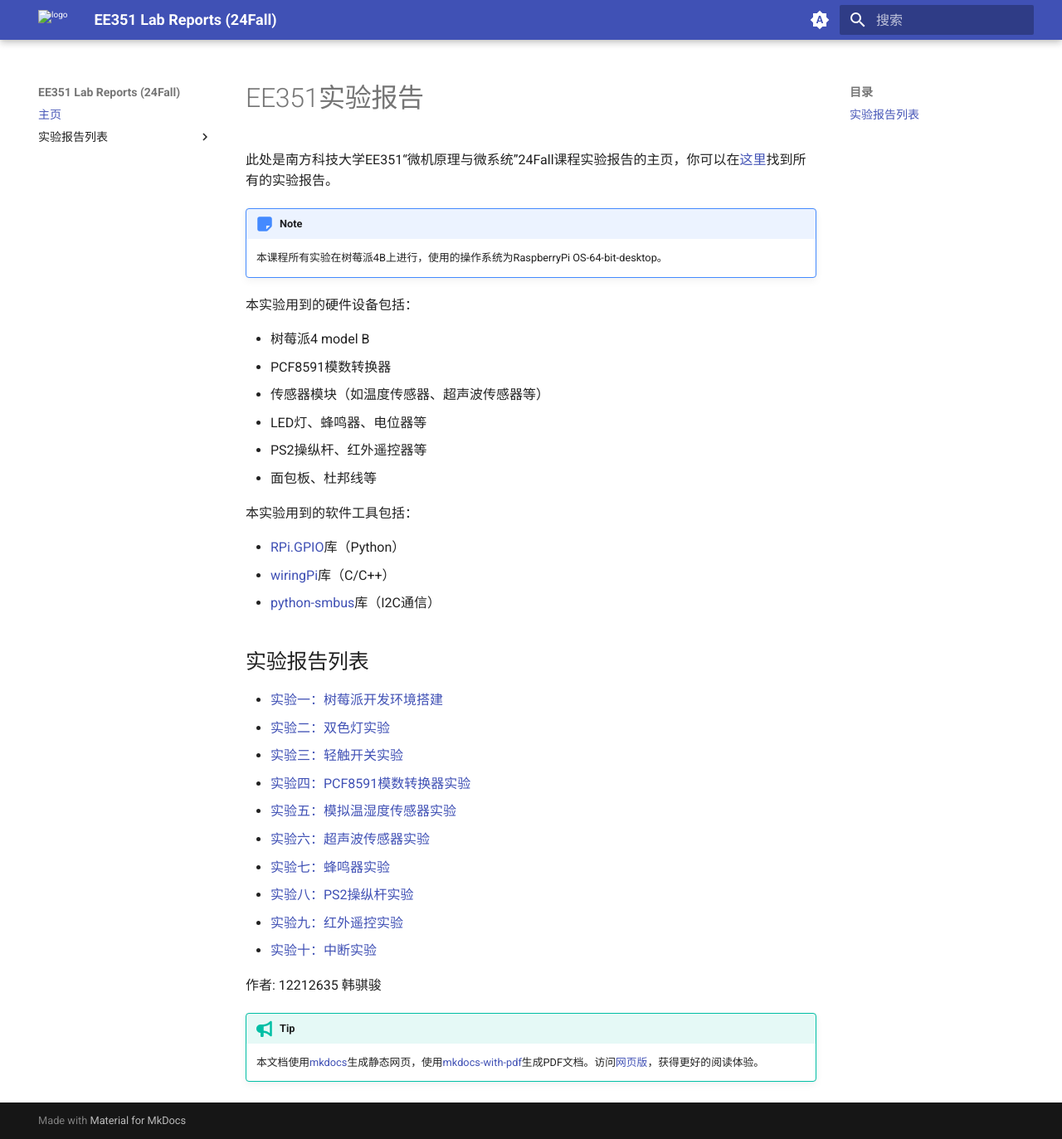
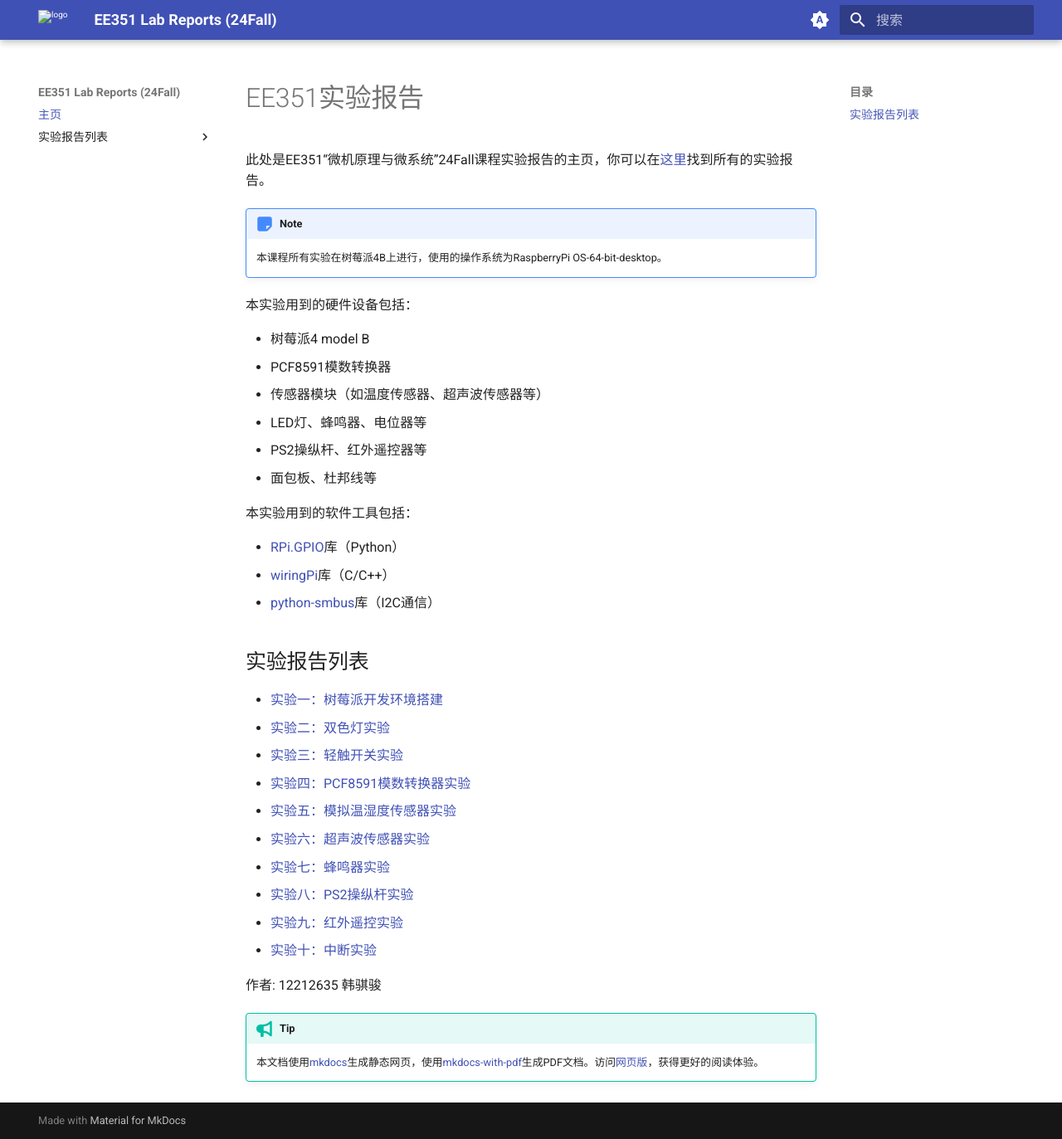
Before and after one commit to sergiudm/ee351-lab-reports, an MkDocs documentation site: the page built from docs/index.md, in a window 1280 px wide and 1373 px high. Shown: the whole window at 83% size. Built offline with MkDocs 1.6.1 and Material for MkDocs 9.7.7, drawn with Linux system fonts in a browser that asks for light colours.

Commit message:
Update EE351 lab report homepage to remove university name for consistency

```diff
--- a/docs/index.md
+++ b/docs/index.md
@@ -1,5 +1,5 @@
 # EE351实验报告
-此处是南方科技大学EE351“微机原理与微系统”24Fall课程实验报告的主页，你可以在[这里](https://sergiudm.github.io/ee351-lab-reports/#_1)找到所有的实验报告。
+此处是EE351“微机原理与微系统”24Fall课程实验报告的主页，你可以在[这里](https://sergiudm.github.io/ee351-lab-reports/#_1)找到所有的实验报告。
 
 !!! note
 
```
Also changed, not shown: README.md (+1 -1 lines).
